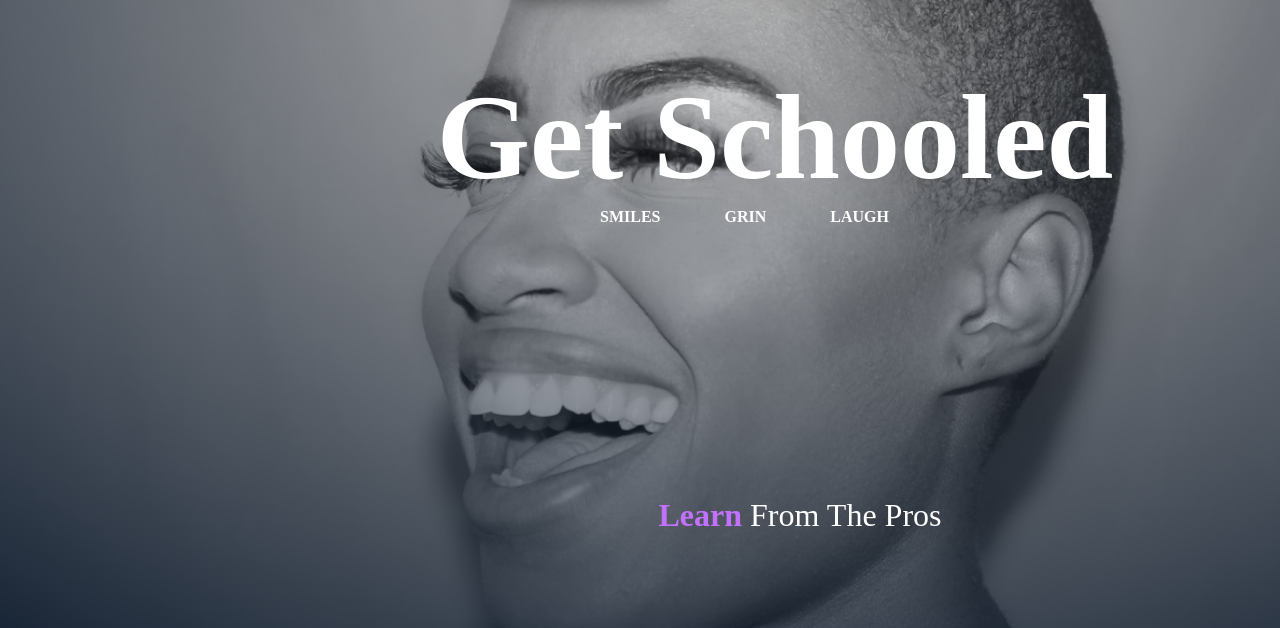
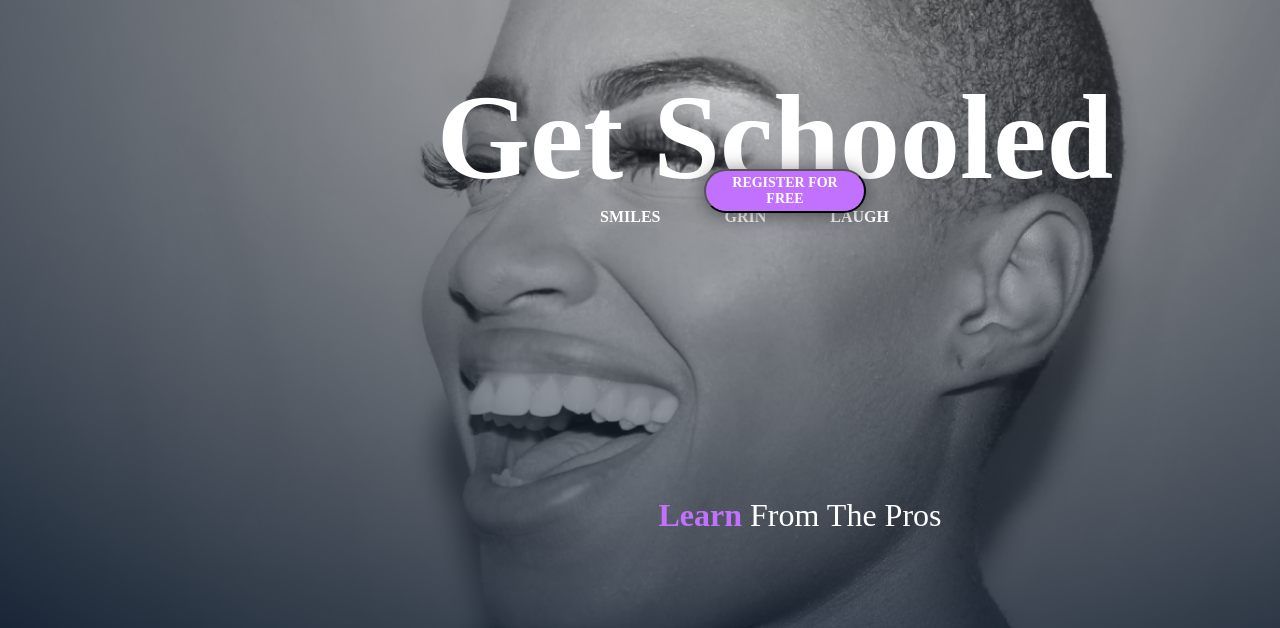
Before and after one commit to AAndrews-1982/holbertonschool-web-development, a plain HTML site: page css_advanced/index.html in a window 1280 px wide. Shown: the part 141-769 px from the top of the page. Drawn offline with Linux system fonts and the light colour scheme.

Commit message:
button spacing

```diff
--- a/css_advanced/styles.css
+++ b/css_advanced/styles.css
@@ -96,10 +96,10 @@ html, body {
     box-shadow: 0px 2px 20px 0px rgba(0, 0, 0, 0.50);
     /* Horizontal Positioning */
     position: absolute;
-    left: 40%; /* Centers horizontally */
+    left: 55%; /* Centers horizontally */
     transform: translateX(-50%); /* Corrects horizontal centering */
     /* Vertical Positioning */
-    top: 20%; /* Centers vertically */
+    top: 47%; /* Centers vertically */
     transform: translateY(-150%); /* Corrects vertical centering */
     color: white;
     font-size: 14px;
```
